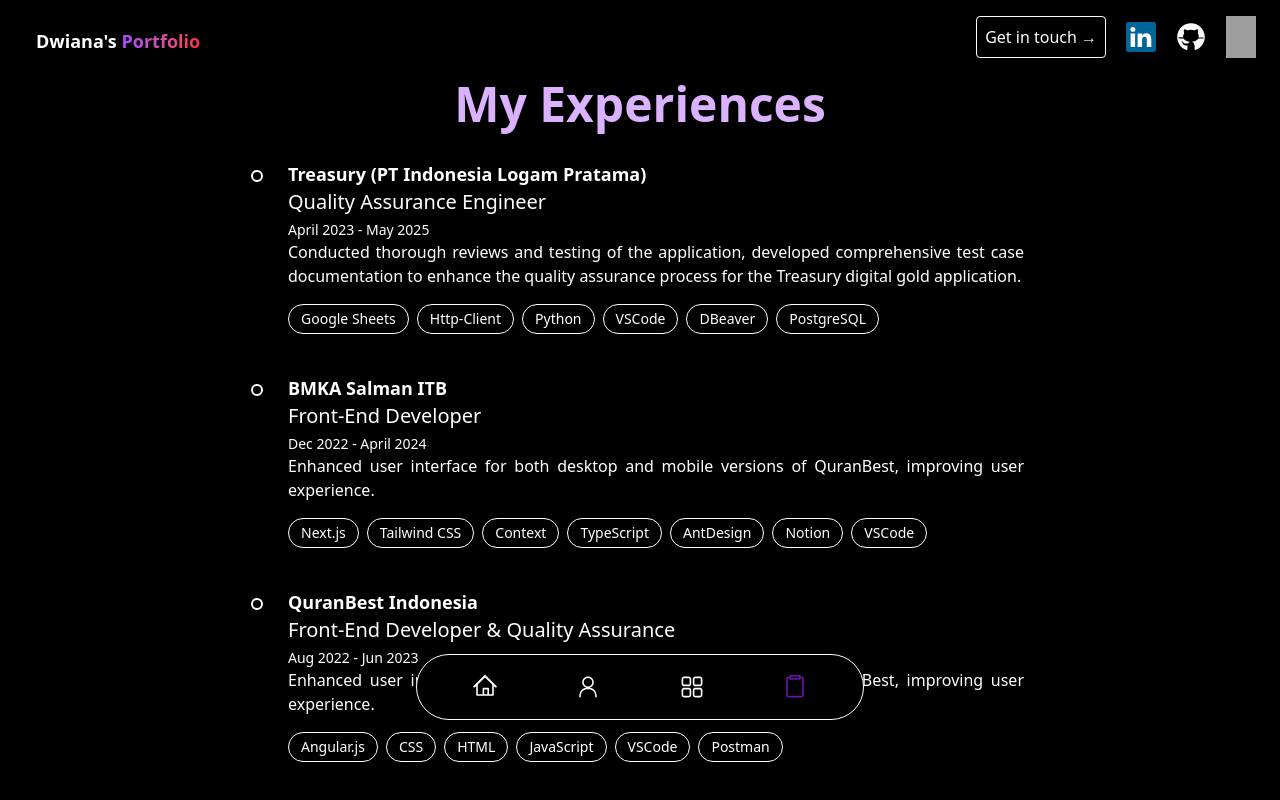
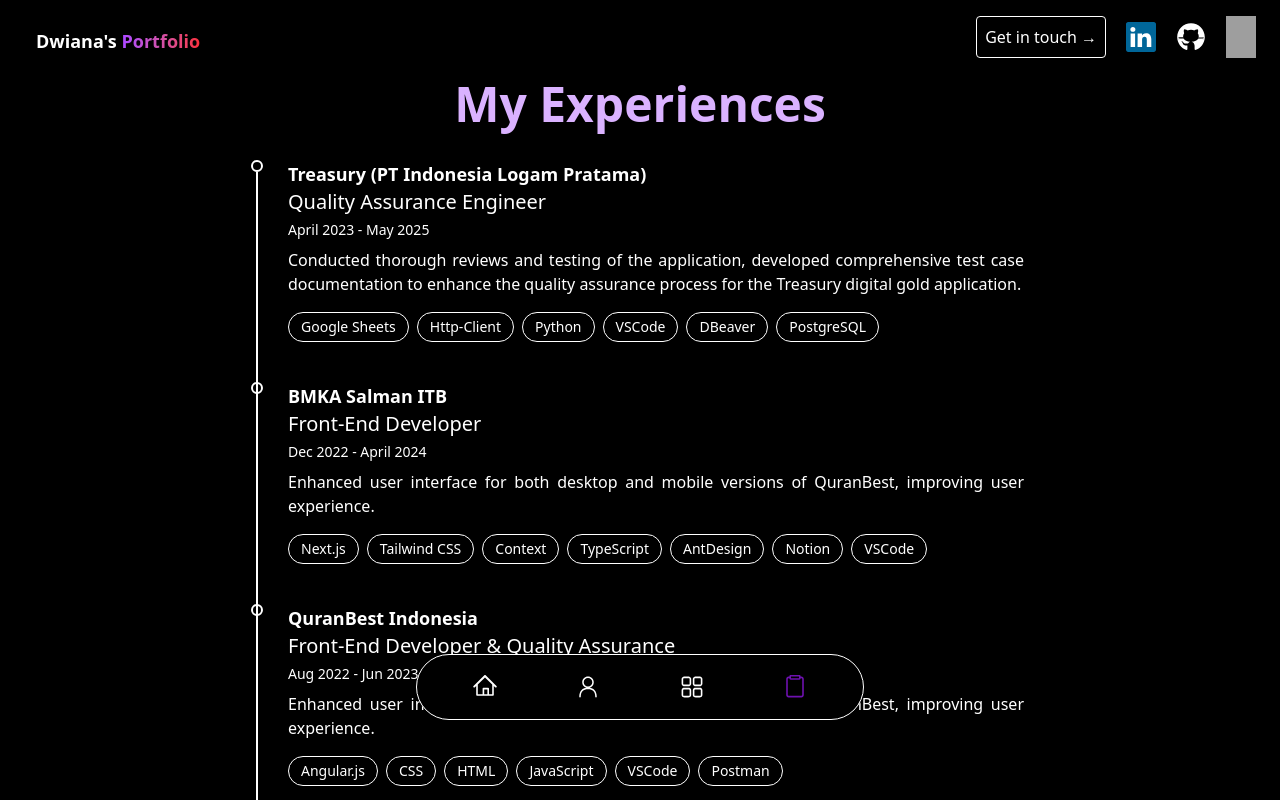
Before and after one commit to dwiana161/Dwiana-s-Portfolio, a Next.js app: page /my-experiences in a window 1280 px wide. Shown: the top 800 px of the page. Built offline with nearby package versions, Linux system fonts and the light colour scheme; grey boxes are pictures that could not be loaded.

Commit message:
add border line

```diff
--- a/app/my-experiences/page.tsx
+++ b/app/my-experiences/page.tsx
@@ -22,21 +22,20 @@
 const Page = () => {
   return (
     <div
-    // style={{backgroundImage: "url(/bg-3.jpg)"}}
-    className='w-screen min-h-screen bg-center flex items-center bg-black justify-center'>
-    <div className="relative w-[360px] md:w-full md:max-w-screen-md pt-20 mb-20 items-center left-4 md:left-0 ">
-      <h1 className="font-extrabold text-purple-300 text-3xl sm:text-5xl mb-8 text-center">
+  className='w-screen min-h-screen bg-center flex items-center bg-black justify-center px-4 sm:px-6 md:px-10'>
+  <div className="relative w-full max-w-xs sm:max-w-sm md:max-w-screen-md pt-20 mb-20 left-2 sm:left-4 md:left-0">
+    <h1 className="font-extrabold text-purple-300 text-2xl sm:text-3xl md:text-5xl mb-8 text-center">
       My Experiences
     </h1>
-        {Experiences.map(
-          ({ title, description, company, period, tech }) => (
+
+    <div className="absolute top-40 sm:top-43 left-0 w-[2px] h-[1670px] sm:h-[1060px] bg-white z-0"></div>
+
+    {Experiences.map(({ title, description, company, period, tech }, idx) => (
       <div
         key={company}
-              className="not-last:pb-12 left-[-20px] md:left-0 text-white relative pl-8 [&:not(:last-child)]:pb-10"
+        className="relative pl-6 sm:pl-8 pb-10 text-white"
       >
-              <div className="bg-muted absolute left-0 top-2.5 h-full w-[2px] group-first:top-6 group-first:h-[calc(100%-24px)]">
-                <div className="border-primary bg-background absolute md:left-[-5px] top-0 size-3 rounded-full border-2" />
-              </div>
+       <div className="border-primary bg-background absolute left-[-5px] md:left-[-5px] top-1 sm:top-0 size-3 rounded-full border-2 z-10" />
         <motion.div
           variants={fadeInAnimationVariants}
           initial="initial"
@@ -53,12 +52,12 @@
               <span className='text-white'>{period}</span>
             </div>
           </div>
-                <p className="text-muted-foreground text-white text-justify">{description}</p>
+          <p className="text-white text-justify mt-2">{description}</p>
           <div className="flex flex-wrap gap-2 mt-4">
             {tech.map((tech) => (
               <div
                 key={tech}
-                      className="rounded-full text-white border px-3 py-1 text-sm "
+                className="rounded-full text-white border px-3 py-1 text-sm"
               >
                 {tech}
               </div>
@@ -66,8 +65,7 @@
           </div>
         </motion.div>
       </div>
-          )
-        )}
+    ))}
   </div>
 </div>
   )
```
Lines whose indentation alone changed are shown as unchanged.
